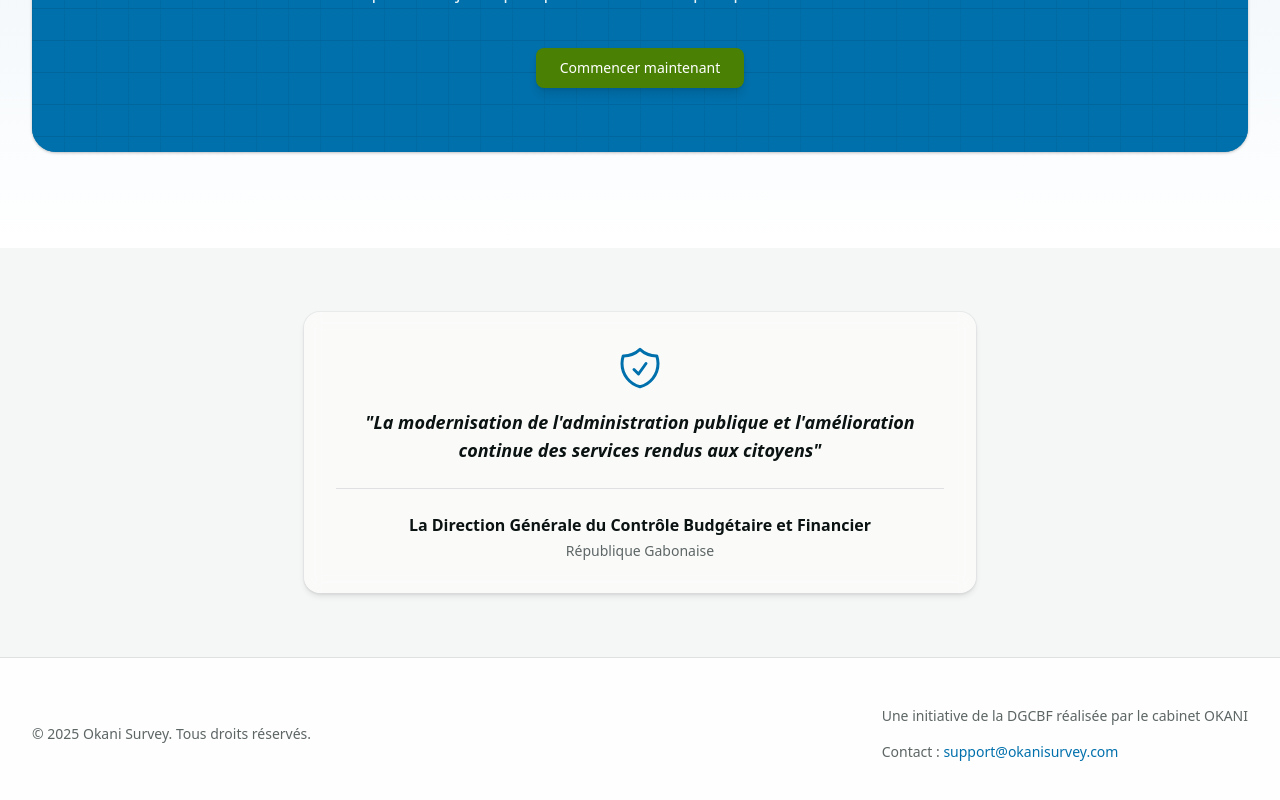
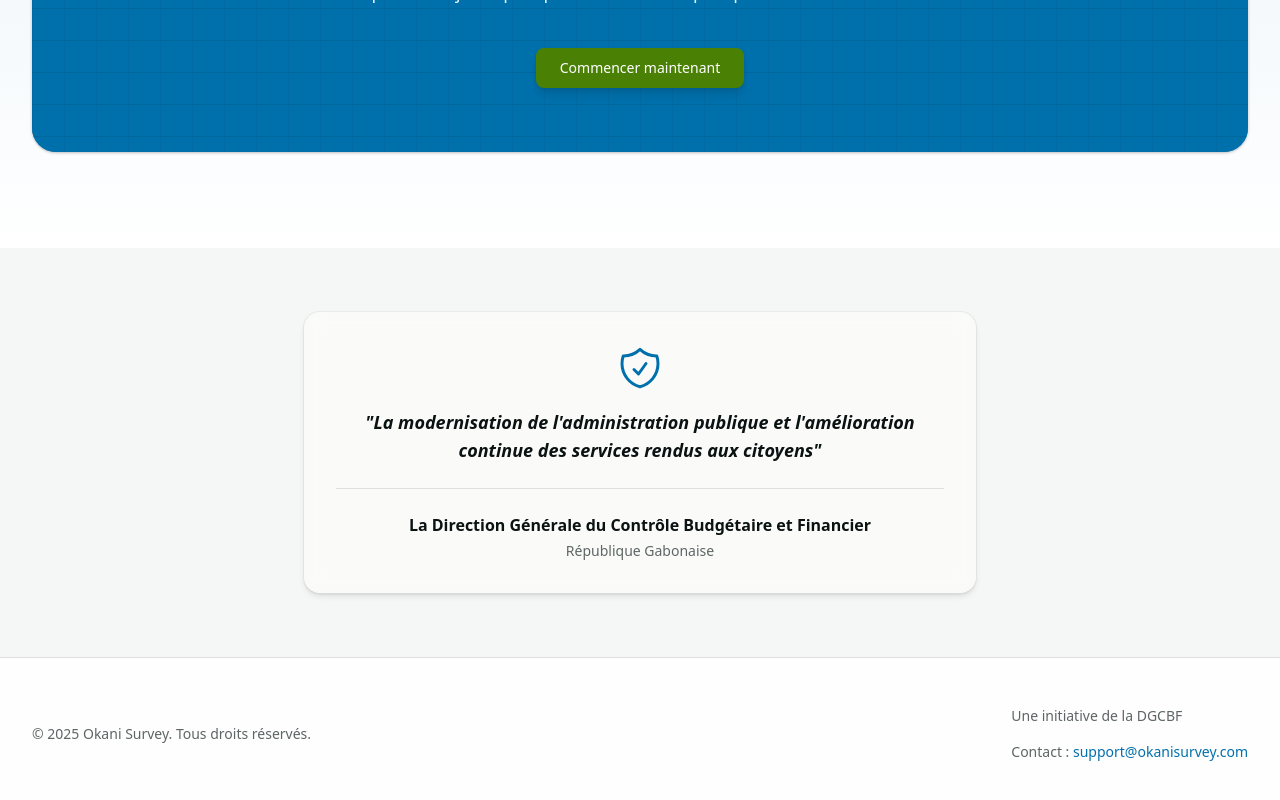
Before and after one commit to titoo-dev/okani-survey, a Next.js app: page / in a window 1280 px wide. Shown: the part 3327-4127 px from the top of the page. Built offline with nearby package versions, Linux system fonts and the light colour scheme.

Commit message:
Update footer text for clarity and conciseness
- Removed the cabinet reference from the footer text to streamline the message while maintaining the initiative's attribution.

```diff
--- a/components/footer.tsx
+++ b/components/footer.tsx
@@ -4,7 +4,7 @@ export const Footer = () => {
       <div className="mx-auto max-w-7xl px-6 py-12 md:flex md:items-center md:justify-between lg:px-8">
         <div className="flex flex-col gap-4 md:order-2">
           <p className="text-sm leading-5 text-muted-foreground">
-            Une initiative de la DGCBF réalisée par le cabinet OKANI
+            Une initiative de la DGCBF
           </p>
           <p className="text-sm leading-5 text-muted-foreground">
             Contact : <a href="mailto:support@okanisurvey.com" className="text-primary hover:underline">support@okanisurvey.com</a>
```
